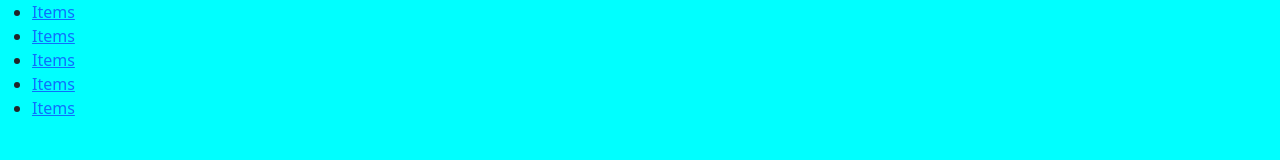
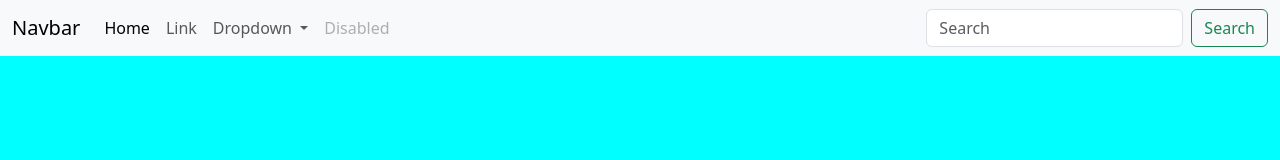
Before and after one commit to Diegobpv/FareosGG, a plain HTML site: page index.html in a window 1280 px wide. Drawn offline with nearby package versions, Linux system fonts and the light colour scheme.

Commit message:
cambie nav por nav boostrap

```diff
--- a/index.html
+++ b/index.html
@@ -8,15 +8,42 @@
     <title>Probando Git</title>
 </head>
 <body>
-    <nav>
-        <ul>
-            <li><a href="">Items</a></li>
-            <li><a href="">Items</a></li>
-            <li><a href="">Items</a></li>
-            <li><a href="">Items</a></li>
-            <li><a href="">Items</a></li>
-        </ul>
-    </nav>
+    <nav class="navbar navbar-expand-lg bg-body-tertiary">
+        <div class="container-fluid">
+          <a class="navbar-brand" href="#">Navbar</a>
+          <button class="navbar-toggler" type="button" data-bs-toggle="collapse" data-bs-target="#navbarSupportedContent" aria-controls="navbarSupportedContent" aria-expanded="false" aria-label="Toggle navigation">
+            <span class="navbar-toggler-icon"></span>
+          </button>
+          <div class="collapse navbar-collapse" id="navbarSupportedContent">
+            <ul class="navbar-nav me-auto mb-2 mb-lg-0">
+              <li class="nav-item">
+                <a class="nav-link active" aria-current="page" href="#">Home</a>
+              </li>
+              <li class="nav-item">
+                <a class="nav-link" href="#">Link</a>
+              </li>
+              <li class="nav-item dropdown">
+                <a class="nav-link dropdown-toggle" href="#" role="button" data-bs-toggle="dropdown" aria-expanded="false">
+                  Dropdown
+                </a>
+                <ul class="dropdown-menu">
+                  <li><a class="dropdown-item" href="#">Action</a></li>
+                  <li><a class="dropdown-item" href="#">Another action</a></li>
+                  <li><hr class="dropdown-divider"></li>
+                  <li><a class="dropdown-item" href="#">Something else here</a></li>
+                </ul>
+              </li>
+              <li class="nav-item">
+                <a class="nav-link disabled" aria-disabled="true">Disabled</a>
+              </li>
+            </ul>
+            <form class="d-flex" role="search">
+              <input class="form-control me-2" type="search" placeholder="Search" aria-label="Search">
+              <button class="btn btn-outline-success" type="submit">Search</button>
+            </form>
+          </div>
+        </div>
+      </nav>
 </body>
 <script src="https://cdn.jsdelivr.net/npm/@popperjs/core@2.11.8/dist/umd/popper.min.js" integrity="sha384-I7E8VVD/ismYTF4hNIPjVp/Zjvgyol6VFvRkX/vR+Vc4jQkC+hVqc2pM8ODewa9r" crossorigin="anonymous"></script>
 </html>
```
